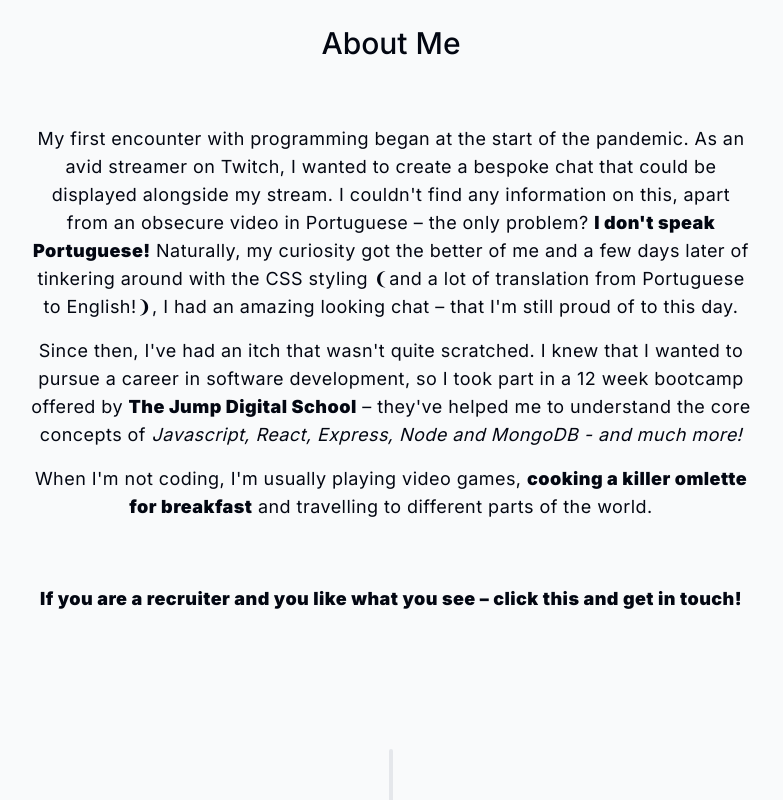
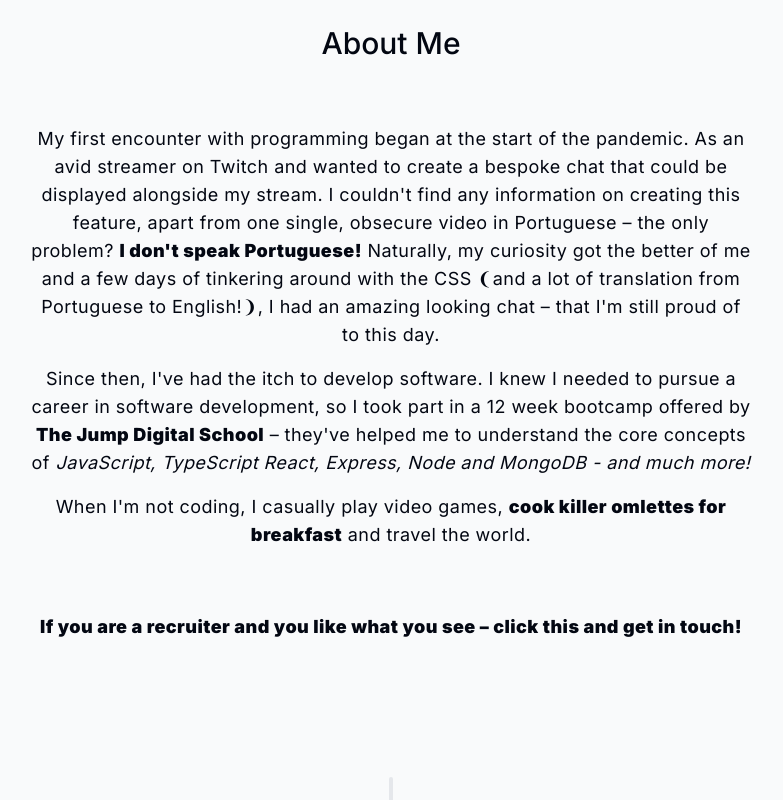
Before and after one commit to aqibshabir/portfolio, a Next.js app: page / in a window 1280 px wide. Shown: the part 960-1760 px from the top of the page, without its empty margins (249-1032 px from the left). Built offline with nearby package versions, Linux system fonts and the light colour scheme; no server answers.

Commit message:
improved micro apps UI

```diff
--- a/components/about.tsx
+++ b/components/about.tsx
@@ -60,10 +60,11 @@ export default function About() {
         )}
         <p className="mb-4">
           <span className="">My first encounter with programming</span> began at
-          the start of the pandemic. As an avid streamer on Twitch, I wanted to
+          the start of the pandemic. As an avid streamer on Twitch and wanted to
           create a bespoke chat that could be displayed alongside my stream. I
-          couldn&apos;t find any information on this, apart from an obsecure
-          video in Portuguese &ndash; the only problem?{" "}
+          couldn&apos;t find any information on creating this feature, apart
+          from one single, obsecure video in Portuguese &ndash; the only
+          problem?{" "}
           <a
             onMouseEnter={onHover}
             onMouseLeave={onHover}
@@ -71,15 +72,15 @@ export default function About() {
           >
             I don&apos;t speak Portuguese&#33;
           </a>{" "}
-          Naturally, my curiosity got the better of me and a few days later of
-          tinkering around with the CSS styling &#10088;and a lot of translation
-          from Portuguese to English!&#10089;, I had an amazing looking chat
-          &ndash; that I&apos;m still proud of to this day.
+          Naturally, my curiosity got the better of me and a few days of
+          tinkering around with the CSS &#10088;and a lot of translation from
+          Portuguese to English!&#10089;, I had an amazing looking chat &ndash;
+          that I&apos;m still proud of to this day.
         </p>
         <p className="mb-4">
-          Since then, I&apos;ve had an itch that wasn&apos;t quite scratched. I
-          knew that I wanted to pursue a career in software development, so I
-          took part in a 12 week bootcamp offered by{" "}
+          Since then, I&apos;ve had the itch to develop software. I knew I
+          needed to pursue a career in software development, so I took part in a
+          12 week bootcamp offered by{" "}
           <a
             href="https://www.thejump.tech/"
             target="_blank"
@@ -89,19 +90,20 @@ export default function About() {
           </a>{" "}
           &ndash; they&apos;ve helped me to understand the core concepts of{" "}
           <span className="italic">
-            Javascript, React, Express, Node and MongoDB - and much more&#33;
+            JavaScript, TypeScript React, Express, Node and MongoDB - and much
+            more&#33;
           </span>
         </p>
         <p className="mb-4">
-          When I&apos;m not coding, I&apos;m usually playing video games,{" "}
+          When I&apos;m not coding, I casually play video games,{" "}
           <span
             className="font-black hover:italic hover:underline hover:text-[#9884fc] transition-all cursor-pointer"
             onMouseEnter={onOmletteHover}
             onMouseLeave={onOmletteHover}
           >
-            cooking a killer omlette for breakfast
+            cook killer omlettes for breakfast
           </span>{" "}
-          and travelling to different parts of the world.
+          and travel the world.
         </p>
         <p className="mt-[4rem] mb-4">
           <a
--- a/components/micro-apps.tsx
+++ b/components/micro-apps.tsx
@@ -3,7 +3,7 @@
 import { microAppData } from "@/lib/data";
 import { motion } from "framer-motion";
 import React from "react";
-import { IoIosLink } from "react-icons/io";
+import { FaExternalLinkAlt } from "react-icons/fa";
 
 type MicroAppsProps = (typeof microAppData)[number];
 
@@ -31,7 +31,7 @@ export default function MicroApps({
       }}
       className="mb-6 sm:mb-8 mx-auto"
     >
-      <section className="bg-grey-100 w-[14rem] h-[16rem] border border-black/5 relative hover:bg-gray-100 transition rounded-2xl dark:bg-black/30 dark:hover:bg-black/10 dark:text-white dark:border-white/10">
+      <section className="bg-grey-100 w-[14rem] h-[16rem] border border-black/5 relative hover:bg-gray-100 transition rounded-2xl dark:bg-black/30 dark:hover:bg-black/10 dark:text-white dark:border-white/10 hover:scale-105">
         <div className="flex flex-col items-center p-5">
           <p className=" text-[3rem] text-gray-700/20 dark:text-white/10 mb-2">
             {icon}
@@ -40,20 +40,22 @@ export default function MicroApps({
           <p className="mt-2 text-xs leading-relaxed text-gray-700 z-20 dark:text-white/70 text-center">
             {description}
           </p>
-          <div className="flex justify-center w-full mt-4 gap-4 mb-4">
+          <div className="flex justify-center items-center w-full mt-4 gap-4 mb-4">
             <a
               href={github}
               target="_blank"
-              className="text-black/95 dark:text-white/95 flex text-xs hover:text-[#9884fc] dark:hover:text-[#9884fc]"
+              className="group text-black/95 dark:text-white/95 flex text-xs hover:text-[#9884fc] dark:hover:text-[#9884fc]"
             >
-              <IoIosLink /> <span className="ml-1">Github</span>
+              <span className="mr-2 hover:underline">GitHub</span>
+              <FaExternalLinkAlt className="group-hover:translate-x-[1px] group-hover:translate-y-[-1px]" />
             </a>
             <a
               href={link}
               target="_blank"
-              className="text-black/95 dark:text-white/95 flex text-xs hover:text-[#9884fc] dark:hover:text-[#9884fc]"
+              className="group text-black/95 dark:text-white/95 flex text-xs hover:text-[#9884fc] dark:hover:text-[#9884fc]"
             >
-              <IoIosLink /> <span className="ml-1">Live</span>
+              <span className="mr-2 hover:underline">Live</span>
+              <FaExternalLinkAlt className="group-hover:translate-x-[1px] group-hover:translate-y-[-1px]" />
             </a>
           </div>
           <ul className="flex flex-wrap gap-2">
```
